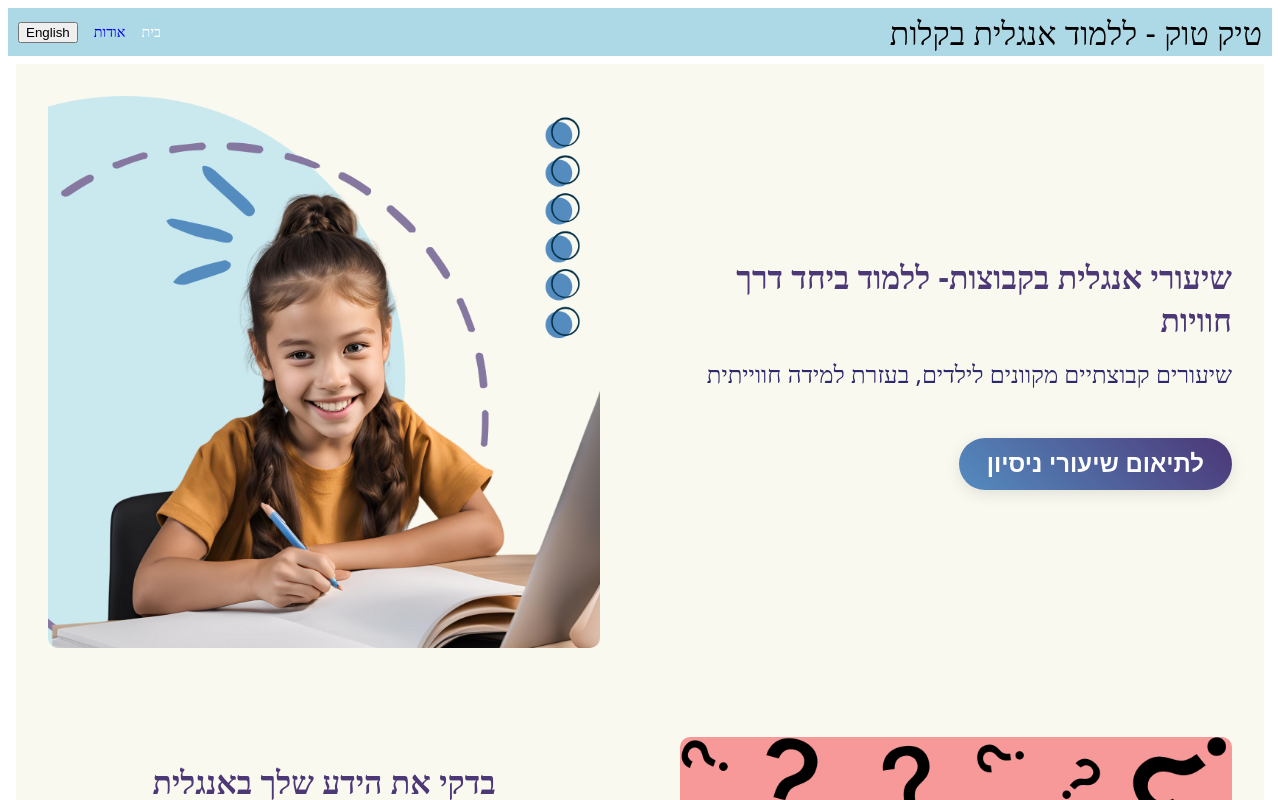
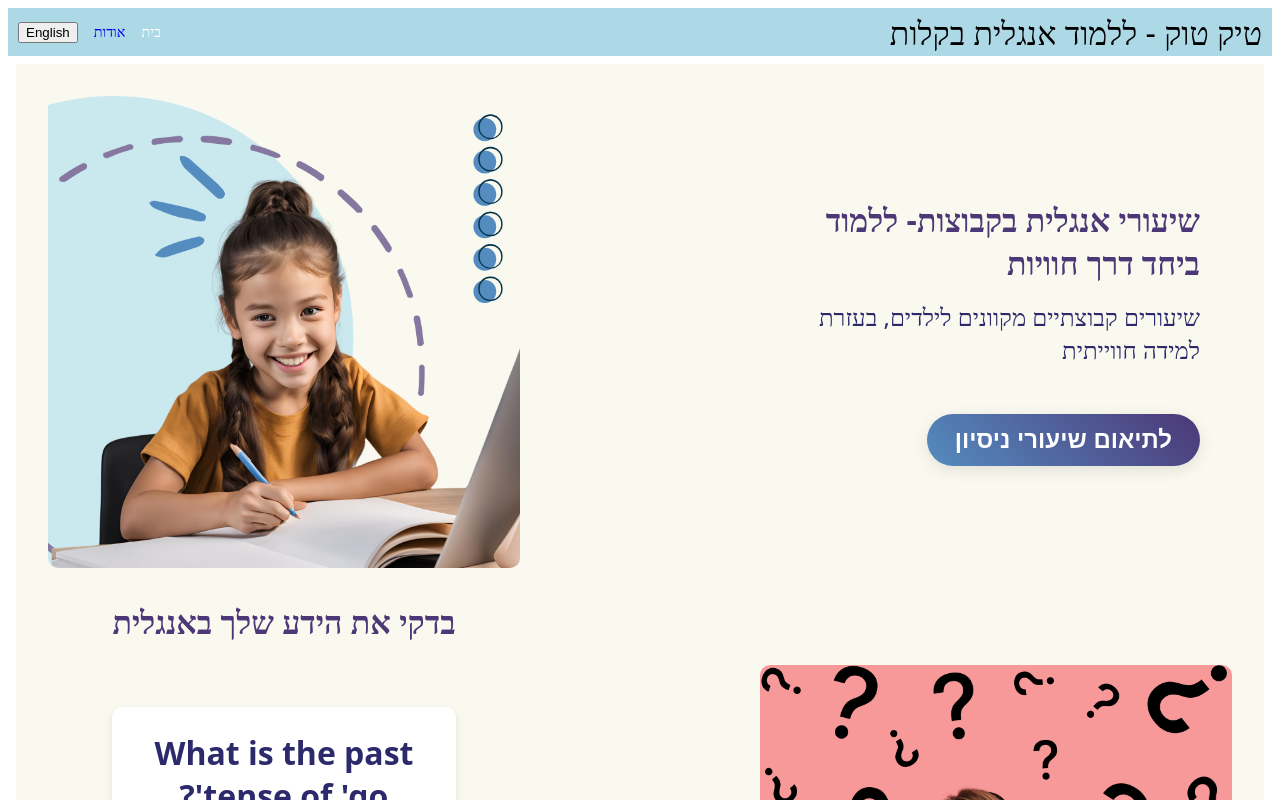
Before and after one commit to Ariella-Melnikov/Tik_Talk_Il, a Vue app in the folder tik_talk_il/: page / in a window 1280 px wide. Shown: the top 800 px of the page. Built offline with nearby package versions, Linux system fonts and the light colour scheme.

Commit message:
sdrolled header

```diff
--- a/tik_talk_il/src/cmps/AppHeader.vue
+++ b/tik_talk_il/src/cmps/AppHeader.vue
@@ -1,5 +1,5 @@
 <template>
-    <header>
+    <header ref="stickyHeader" :class="{ scrolled: isScrolled }">
         <h1>{{ $t('header.title') }}</h1>
         <nav>
             <RouterLink to="/">{{ $t('header.home') }}</RouterLink>
@@ -13,10 +13,27 @@
 
 <script>
 export default {
+    data() {
+        return {
+            isScrolled: false, // Track whether the header is scrolled
+        }
+    },
     methods: {
         toggleLanguage() {
             this.$i18n.locale = this.$i18n.locale === 'he' ? 'en' : 'he'
         },
+        handleScroll() {
+            const scrollPosition = window.scrollY
+
+            // If scroll position is greater than 0, mark header as scrolled
+            this.isScrolled = scrollPosition > 0
+        },
+    },
+    mounted() {
+        window.addEventListener('scroll', this.handleScroll) // Attach scroll event listener
+    },
+    beforeDestroy() {
+        window.removeEventListener('scroll', this.handleScroll) // Clean up event listener
     },
 }
 </script>
@@ -28,8 +45,17 @@ header {
     justify-content: space-between;
     height: 6vh;
 
+    position: sticky;
+    top: 0;
+    z-index: 1000;
+
     padding: 10px;
     background-color: lightblue;
+    transition: background-color 0.3s ease;
+
+    &.scrolled {
+        background-color: #faf9ef; /* New background when sticky */
+    }
 
     nav {
         display: flex;
--- a/tik_talk_il/src/pages/HomeView.vue
+++ b/tik_talk_il/src/pages/HomeView.vue
@@ -10,12 +10,10 @@
         </div>
 
         <kidsClassForm :open="isModalOpen" @close="closeModal" />
-<div class="content-container">
-          <img src="@/assets/img/women.png" alt="girl" class="home-image" />
-        <EnglishQuiz />
-
-</div>
-
+        <div class="content-container">
+            <img src="@/assets/img/women.png" alt="girl" class="home-image" />
+            <EnglishQuiz />
+        </div>
     </section>
 </template>
 
@@ -56,20 +54,24 @@ export default {
     display: grid;
     grid-template-columns: 1fr 1fr;
     align-items: center;
-    gap: 5rem;
+    gap: 15rem;
     max-width: 1600px;
     width: 100%;
-    margin: 0 auto 5rem auto;
+    margin: 0 auto 0 auto;
 }
 
 .home-image {
     width: 100%;
     height: auto;
     border-radius: 10px;
+    align-self: end; /* Align the image at the end */
+    padding: 0; /* Remove padding */
+    margin: 0; /* Remove any margin */
 }
 
 .text-content {
     text-align: start;
+    padding-right: 2rem;
 }
 
 h2 {
```
